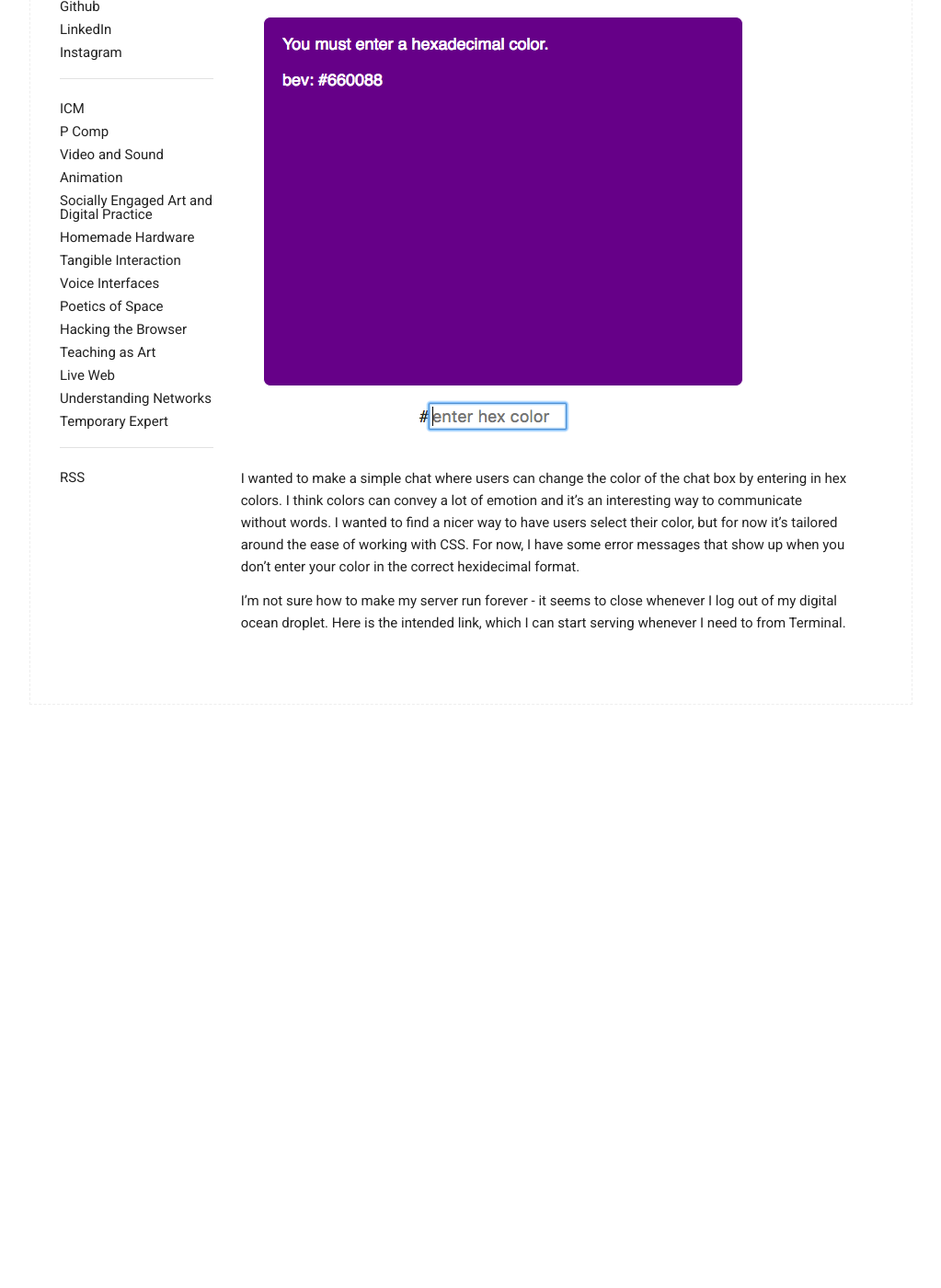
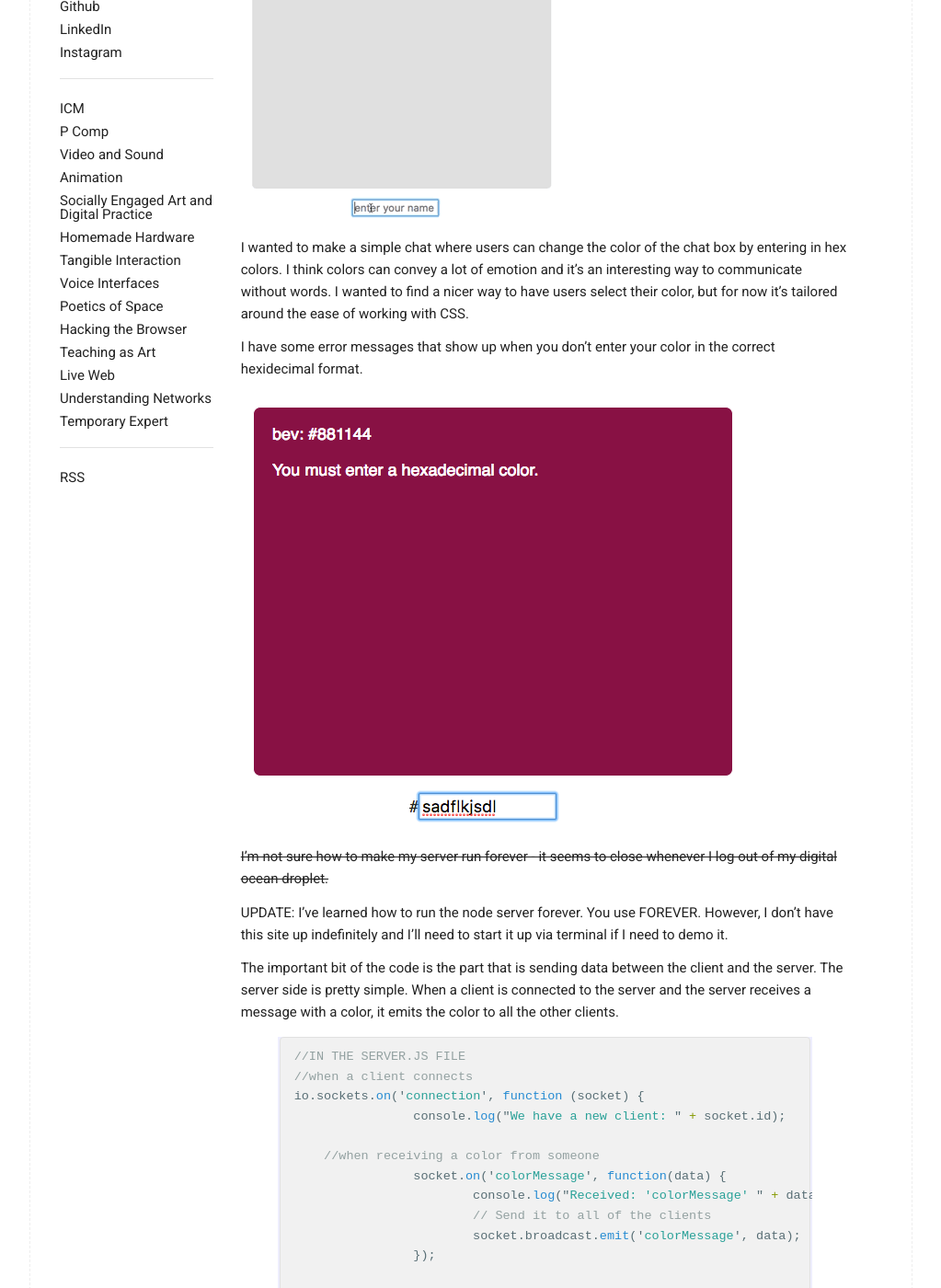
Before and after one commit to bevchou/bevchou.github.io, a Jekyll site: the page built from _posts/2018-09-18-color-chat.md, in a window 1280 px wide and 1400 px high, scrolled down 276 px. Shown: the whole window at 92% size, without its empty margins (128-1151 px from the left). Built offline with Jekyll 4.4.1, drawn with Linux system fonts in a browser that asks for light colours; comment, search, counter and statistics services are not loaded; before the commit the page ends 1182 px from its top, so only the background shows below that; some of the changed text lies outside the part shown.

Commit message:
update live web posts

```diff
--- a/_posts/2018-09-18-color-chat.md
+++ b/_posts/2018-09-18-color-chat.md
@@ -11,18 +11,107 @@ meta:
 author:
    Beverly
 ---
+{{ site.baseurl }}
 
-!! Post still in progress !!
+![gif of several users sending messages and changing the background color](/assets/live-web/color-chat-example-video.gif)
 
-<!-- ![gif of several users sending messages and changing the background color](url) -->
-
-![screenshot 1]({{ site.baseurl }}/assets/live-web/live-web-color-chat-screenshot1.png)
-
-I wanted to make a simple chat where users can change the color of the chat box by entering in hex colors. I think colors can convey a lot of emotion and it's an interesting way to communicate without words. I wanted to find a nicer way to have users select their color, but for now it's tailored around the ease of working with CSS. For now, I have some error messages that show up when you don't enter your color in the correct hexidecimal format.
-
-I'm not sure how to make my server run forever - it seems to close whenever I log out of my digital ocean droplet. Here is the [intended link](http://159.65.181.189:8080/index.html), which I can start serving whenever I need to from Terminal.
-
-
-
+I wanted to make a simple chat where users can change the color of the chat box by entering in hex colors. I think colors can convey a lot of emotion and it's an interesting way to communicate without words. I wanted to find a nicer way to have users select their color, but for now it's tailored around the ease of working with CSS.
 
 <!--more-->
+
+I have some error messages that show up when you don't enter your color in the correct hexidecimal format.
+
+![](/assets/live-web/color-chat-error-message.png)
+
+~~I'm not sure how to make my server run forever - it seems to close whenever I log out of my digital ocean droplet.~~
+
+UPDATE: I've learned how to run the node server forever. You use [FOREVER](https://www.npmjs.com/package/forever). However, I don't have this site up indefinitely and I'll need to start it up via terminal if I need to demo it.
+
+The important bit of the code is the part that is sending data between the client and the server. The server side is pretty simple. When a client is connected to the server and the server receives a message with a color, it emits the color to all the other clients.
+
+{% highlight javascript %}
+//IN THE SERVER.JS FILE
+//when a client connects
+io.sockets.on('connection', function (socket) {
+		console.log("We have a new client: " + socket.id);
+
+    //when receiving a color from someone
+		socket.on('colorMessage', function(data) {
+			console.log("Received: 'colorMessage' " + data);
+			// Send it to all of the clients
+			socket.broadcast.emit('colorMessage', data);
+		});
+
+    //let us know when client has left
+		socket.on('disconnect', function() {
+			console.log("Client has disconnected " + socket.id);
+		});
+	}
+);
+{% endhighlight %}
+
+On the client side, there's more code. First, is the code that is getting the message from the user. And then sending it to the server. When the user hits enter, it checks if anything was entered and if the entry was actually a hex value. If the message is a valid hex color, I'll change the background color of the chat as well as the text color so that it contrasts with the background. Then I'll append the message to the chat body. Finally, I'll emit the a message that includes the username, color, and text color to everyone as a comma separated string.
+
+{% highlight javascript %}
+//IN THE CLIENT SIDE CODE - SKETCH.JS
+//get the color
+getColor.addEventListener('keyup', function(e) {
+  event.preventDefault();
+  if (event.keyCode === 13) {
+    if (getColor.value == "") {
+      //cannot send an empty string
+      console.log("you must enter a color");
+    } else {
+      //check if color is hex
+      if (isHex(getColor.value)) {
+        myColor = getColor.value;
+        //change the chat body color
+        chatBody.style.backgroundColor = "#" + myColor;
+        //change text to contrast the body color
+        let textColor = newTextColor("#" + myColor);
+        chatBody.style.color = textColor;
+        //send data thru websocket
+        let data = username + "," + myColor + "," + textColor;
+        sendmessage(data);
+        //display your message on the site
+        let message = "<p>" + username + ": #" + myColor + "</p>";
+        chatBody.innerHTML += message;
+        //clear the input
+        getColor.value = "";
+      } else {
+        console.log("you must enter a hex value");
+        let errMessage = "<p>You must enter a hexadecimal color.</p>";
+        chatBody.innerHTML += errMessage;
+      }
+    }
+  }
+});
+}
+
+var sendmessage = function(message) {
+  console.log("colorMessage: " + message);
+  socket.emit('colorMessage', message);
+};
+{% endhighlight %}
+
+In order for the client to receive colors from other users, I needed to parse the user and color data into an array. From there, I can split the array into variables and use javascript to add the message to the chat body and update the website's styling.
+
+{% highlight javascript %}
+//IN THE CLIENT SIDE CODE - SKETCH.JS
+//when you receive a color from other clients
+socket.on('colorMessage', function(data) {
+  console.log(data);
+  //split the data into an array [name, color]
+  let dataArray = data.split(',');
+  let name = dataArray[0];
+  let color = dataArray[1];
+  let txtColor = dataArray[2];
+  //change the chat body color
+  chatBody.style.backgroundColor = "#" + color;
+  //change text to contrast the body color
+  chatBody.style.color = txtColor;
+  //add message text to site
+  let message = "<p>" + name + ": #" + color + "</p>";
+  document.getElementById('chatBody').innerHTML += message;
+});
+{% endhighlight %}
```
Also changed, not shown: _posts/2018-09-11-web-self-portrait.md (+7 -7 lines), _posts/2018-09-28-traceroute-of-my-most-visited-sites.md (+2 -0 lines), assets/live-web/color-chat-error-message.png (added), assets/live-web/color-chat-example-video.gif (added), assets/live-web/color-chat-screenshot1.png (renamed from assets/live-web/live-web-color-chat-screenshot1.png), 2 other files.
